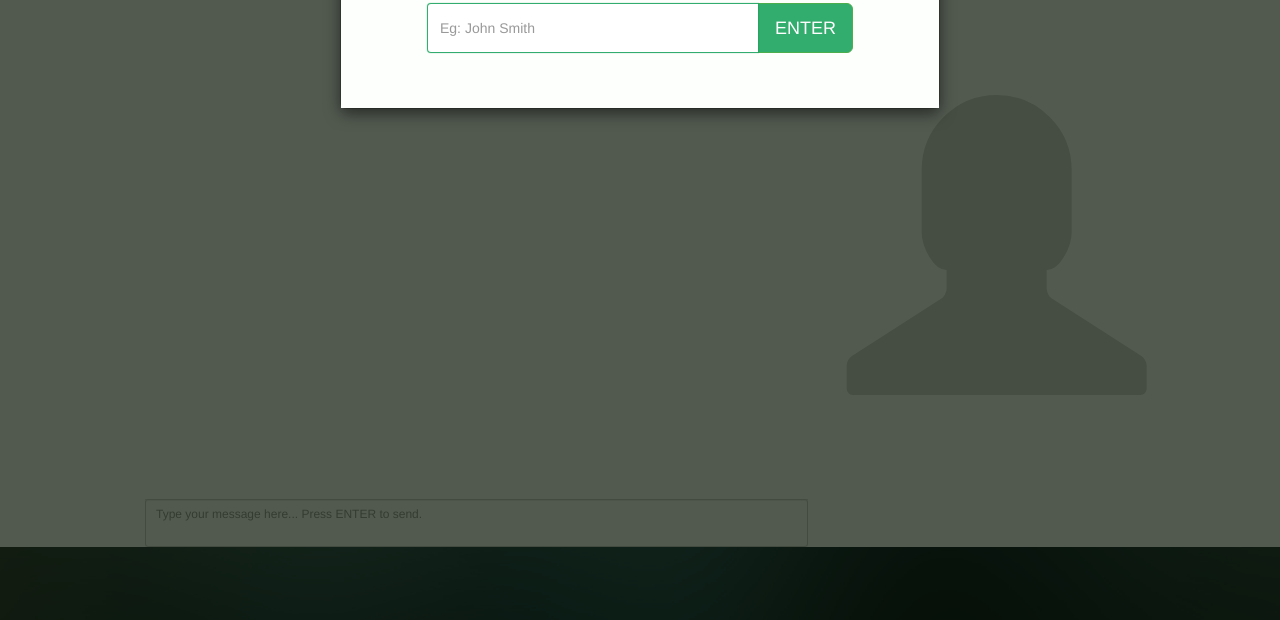
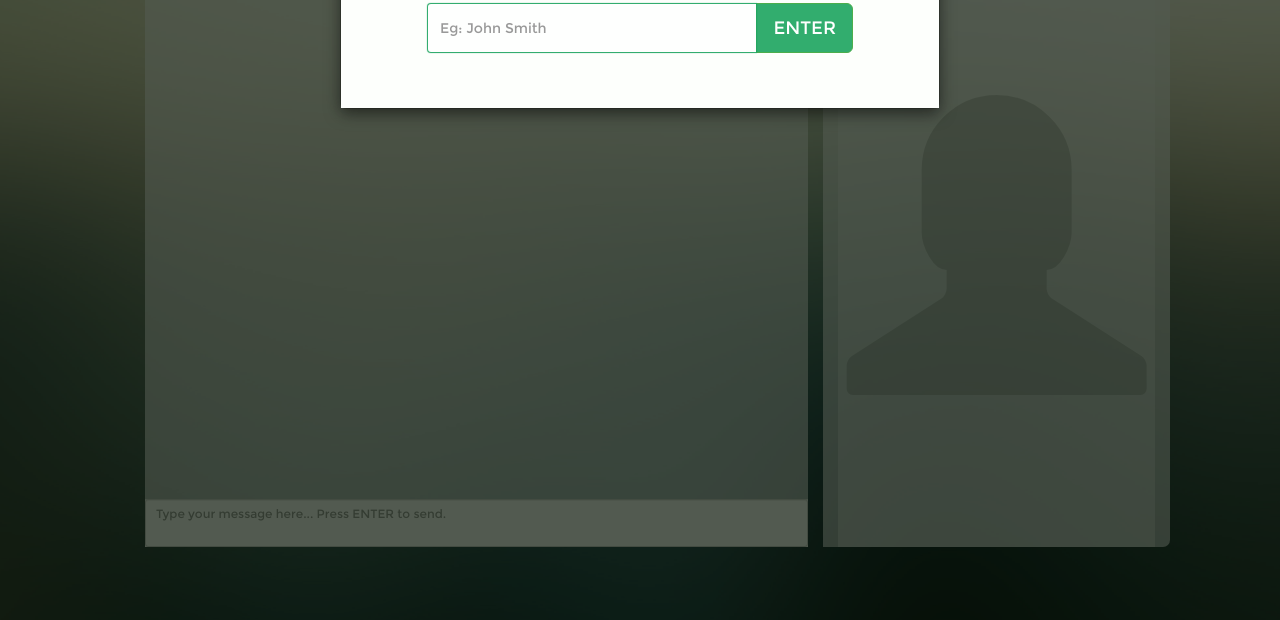
Before and after one commit to Codacus/RealTimeChat, a website: page public/chat.html in a window 1280 px wide. Shown: the part 180-800 px from the top of the page. Drawn offline with nearby package versions, Linux system fonts and the light colour scheme; no server answers.

Commit message:
Attempt to fix background

```diff
--- a/public/css/chat_page.css
+++ b/public/css/chat_page.css
@@ -198,7 +198,7 @@
     src: url(../fonts/Montserrat-Bold.ttf);
 }
 
-html{
+body{
     font-family: "Montserrat", sans-serif;
     background-color: #FDFFFC;
     background:url(../assets/blurbg_3.jpg) no-repeat center center fixed;
@@ -206,7 +206,7 @@ html{
   -moz-background-size: cover;
   -o-background-size: cover;
   background-size: cover;
-  z-index: 1;
+
 }
 
 .header-default {
```
